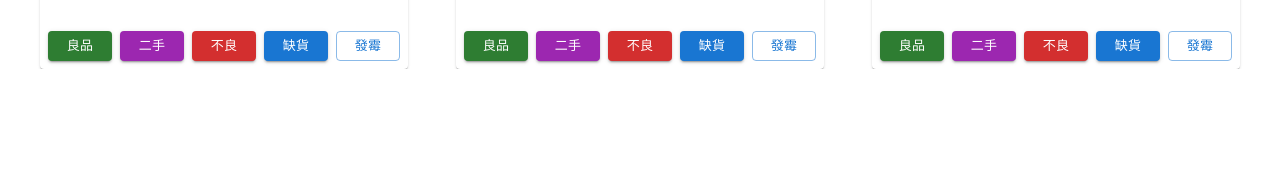
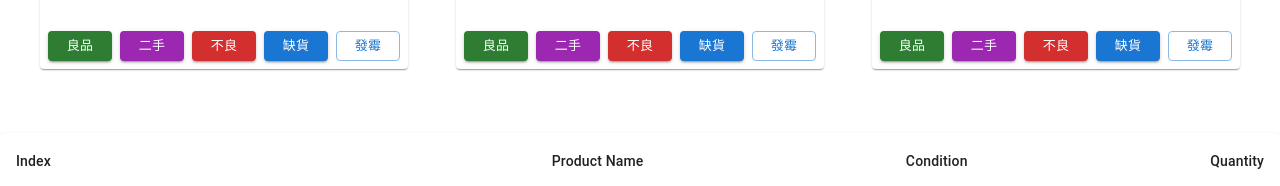
Before and after one commit to alienelena/react-ts-uqa1ks, a React (Create React App) app: page / in a window 1280 px wide. Shown: the part 794-980 px from the top of the page. Before the commit the page ends 863 px from the top, so only its background shows below. Built offline with nearby package versions, Linux system fonts and the light colour scheme.

Commit message:
table header

```diff
--- a/App.tsx
+++ b/App.tsx
@@ -95,12 +95,6 @@ const images = [
     width:'100%'
   },
 ];
-
-//
-
-
-
-
 
 //
 
@@ -324,7 +318,7 @@ const App = () => {
               </CardContent>
               <CardActions>
                 {conditions.map(({ conditionName, ...props }, index) => (
-                  <Button key={index} {...props} onClick={buttonHandler} className="button" name={name+conditionName}>
+                  <Button key={index} {...props} onClick={buttonHandler} className="button" name={productName+conditionName}>
                     {conditionName}
                   </Button>
                 ))}
@@ -333,6 +327,36 @@ const App = () => {
           </Grid>
         ))}
       </Grid>
+      <Grid Container sx={{p:4}}>
+      </Grid>
+
+
+      <TableContainer component={Paper}>
+      <Table sx={{ minWidth: 650 }} aria-label="simple table">
+        <TableHead>
+          <TableRow>
+            <TableCell>Index</TableCell>
+            <TableCell align="right">Product Name</TableCell>
+            <TableCell align="right">Condition</TableCell>
+            <TableCell align="right">Quantity</TableCell>
+          </TableRow>
+        </TableHead>
+        {/* <TableBody>
+          {rows.map((row) => (
+            <TableRow
+              key={row.name}
+              sx={{ '&:last-child td, &:last-child th': { border: 0 } }}
+            >
+              <TableCell component="th"></TableCell>
+              <TableCell align="right"></TableCell>
+            </TableRow>
+          ))}
+        </TableBody> */}
+      </Table>
+    </TableContainer>
+
+
+
 
 
 
```
